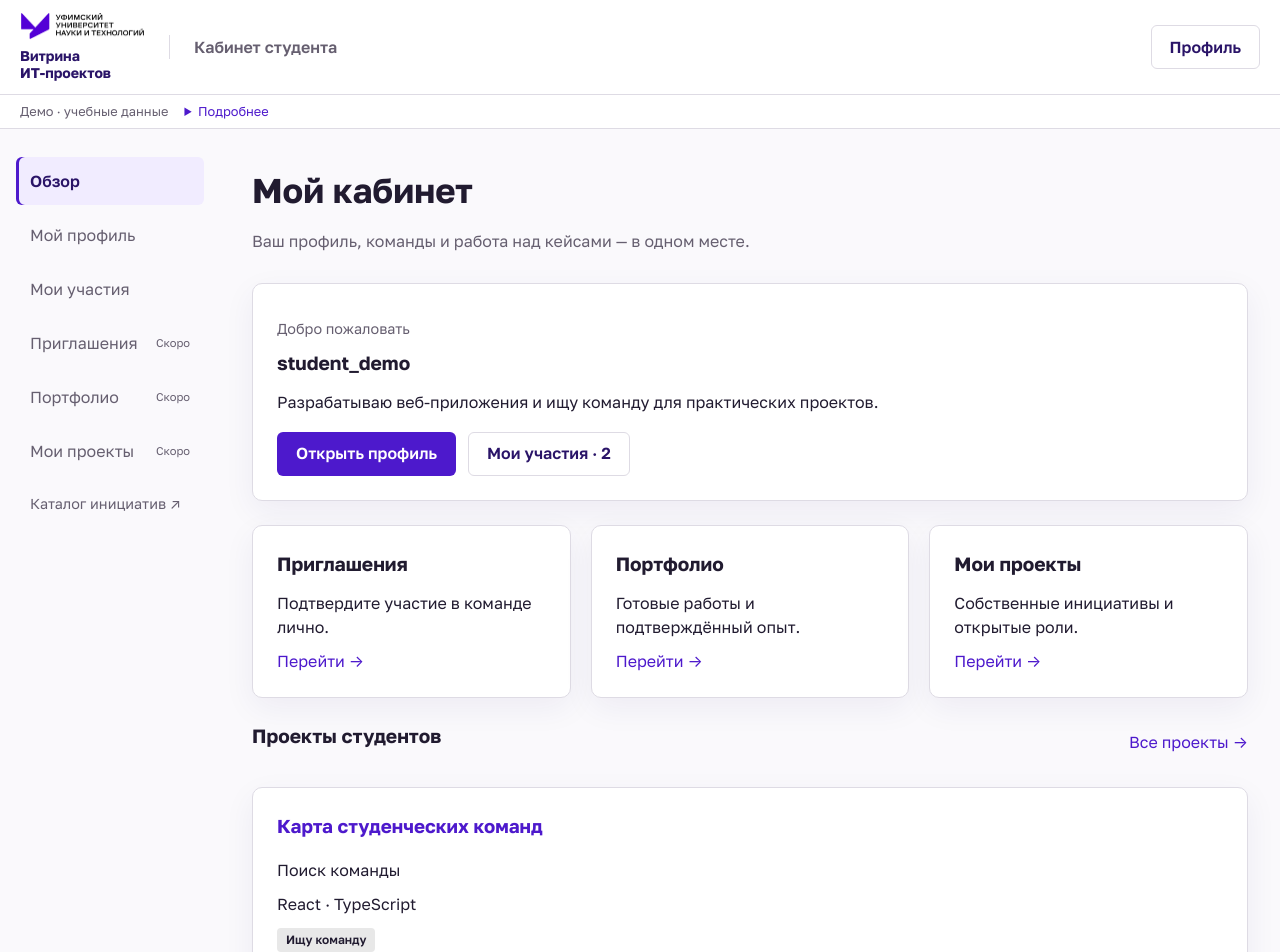
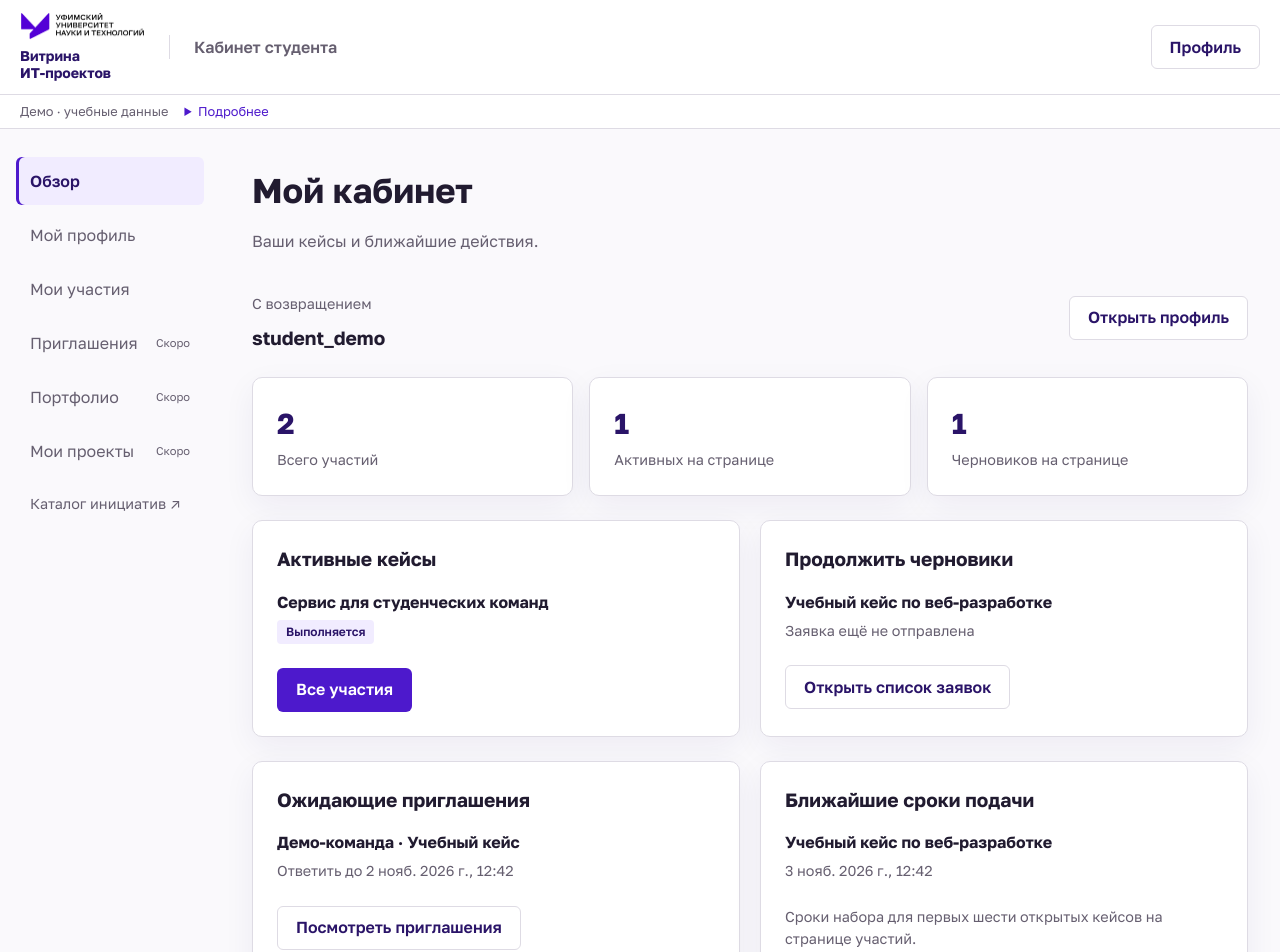
Before and after one commit to QualiMeter/Vitrina-proectov, a React (Vite) app in the folder frontend/: page /demo/student in a window 1280 px wide. Shown: the top 952 px of the page. Built offline with nearby package versions, Linux system fonts and the light colour scheme.

Commit message:
feat(student-dashboard): show cases, drafts, invitations and upcoming deadlines

```diff
--- a/frontend/src/features/student/DashboardPage.tsx
+++ b/frontend/src/features/student/DashboardPage.tsx
@@ -1,10 +1,73 @@
-import { Link } from "react-router-dom";
 import { Card } from "../../components/ui/Card";
 import { ButtonLink } from "../../components/ui/Button";
 import { StudentProjectsBlock } from "./StudentProjectsBlock";
 import { demoStudentProjects } from "./projectExamples";
-import { Load } from "./shared";
-import { useLoad, useStudent } from "./hooks";
+import { Load, Status } from "./shared";
+import { date, useLoad, useStudent } from "./hooks";
+import type * as C from "./contracts";
+
+function Signals({ items }: { items: C.MyCaseParticipation[] }) {
+  const { api, base } = useStudent();
+  const ids = items
+    .filter((x) => x.caseStatus === "REGISTRATION_OPEN")
+    .slice(0, 6)
+    .map((x) => x.caseId);
+  const state = useLoad(
+    () => api.dashboardSignals(ids),
+    `signals-${ids.join(",")}`,
+  );
+  return (
+    <Load state={state}>
+      {(data) => (
+        <div className="student-grid">
+          <Card>
+            <h2>Ожидающие приглашения</h2>
+            {data.pending.length ? (
+              <ul className="student-dashboard-list">
+                {data.pending.map((x) => (
+                  <li key={x.id}>
+                    <strong>{x.title}</strong>
+                    <span>Ответить до {date(x.expiresAt)}</span>
+                  </li>
+                ))}
+              </ul>
+            ) : (
+              <p className="student-note">Нет приглашений, ожидающих ответа.</p>
+            )}
+            {data.pendingPageOnly && (
+              <p className="student-note">
+                Показана первая страница приглашений.
+              </p>
+            )}
+            <ButtonLink variant="secondary" to={`${base}/invitations`}>
+              Посмотреть приглашения
+            </ButtonLink>
+          </Card>
+          <Card>
+            <h2>Ближайшие сроки подачи</h2>
+            {data.deadlines.length ? (
+              <ul className="student-dashboard-list">
+                {data.deadlines.map((x) => (
+                  <li key={x.id}>
+                    <strong>{x.title}</strong>
+                    <time dateTime={x.at}>{date(x.at)}</time>
+                  </li>
+                ))}
+              </ul>
+            ) : (
+              <p className="student-note">
+                Для загруженных кейсов нет предстоящих сроков подачи.
+              </p>
+            )}
+            <p className="student-note">
+              Сроки набора для первых шести открытых кейсов на странице участий.
+            </p>
+          </Card>
+        </div>
+      )}
+    </Load>
+  );
+}
 export function DashboardPage() {
   const { api, base, demo } = useStudent();
   const state = useLoad(
@@ -17,51 +80,92 @@ export function DashboardPage() {
   return (
     <>
       <h1>Мой кабинет</h1>
-      <p className="student-lead">
-        Ваш профиль, команды и работа над кейсами — в одном месте.
-      </p>
+      <p className="student-lead">Ваши кейсы и ближайшие действия.</p>
       <Load state={state}>
-        {({ profile, participations }) => (
+        {({ profile, participations }) => {
+          const active = participations.items.filter(
+            (x) =>
+              x.applicationStatus === "ADMITTED" &&
+              !["ELIMINATED", "EXCLUDED"].includes(
+                x.teamExecutionStatus ?? "",
+              ) &&
+              !["COMPLETED", "CANCELED", "FINAL_CLOSED"].includes(
+                x.caseStatus ?? "",
+              ),
+          );
+          const drafts = participations.items.filter(
+            (x) => x.applicationStatus === "DRAFT",
+          );
+          return (
             <>
-            <Card>
-              <p className="student-note">Добро пожаловать</p>
+              <div className="student-welcome">
+                <div>
+                  <p className="student-note">С возвращением</p>
                   <h2>{profile.nickname}</h2>
-              <p>
-                {profile.publicSummary ||
-                  "Добавьте информацию о себе в профиле."}
-              </p>
-              <div className="student-actions">
-                <ButtonLink to={`${base}/profile`}>Открыть профиль</ButtonLink>
-                <ButtonLink variant="secondary" to={`${base}/participations`}>
-                  Мои участия · {participations.total}
+                </div>
+                <ButtonLink variant="secondary" to={`${base}/profile`}>
+                  Открыть профиль
                 </ButtonLink>
               </div>
+              <div className="student-metrics" aria-label="Сводка участий">
+                <Card>
+                  <strong>{participations.total}</strong>
+                  <span>Всего участий</span>
                 </Card>
+                <Card>
+                  <strong>{active.length}</strong>
+                  <span>Активных на странице</span>
+                </Card>
+                <Card>
+                  <strong>{drafts.length}</strong>
+                  <span>Черновиков на странице</span>
+                </Card>
+              </div>
               <div className="student-grid">
-              {[
-                [
-                  "invitations",
-                  "Приглашения",
-                  "Подтвердите участие в команде лично.",
-                ],
-                [
-                  "portfolio",
-                  "Портфолио",
-                  "Готовые работы и подтверждённый опыт.",
-                ],
-                [
-                  "projects",
-                  "Мои проекты",
-                  "Собственные инициативы и открытые роли.",
-                ],
-              ].map(([path, title, description]) => (
-                <Card key={path}>
-                  <h2>{title}</h2>
-                  <p>{description}</p>
-                  <Link to={`${base}/${path}`}>Перейти →</Link>
+                <Card>
+                  <h2>Активные кейсы</h2>
+                  {active.length ? (
+                    <ul className="student-dashboard-list">
+                      {active.map((x) => (
+                        <li key={x.caseId}>
+                          <strong>{x.caseTitle}</strong>
+                          <Status value={x.caseStatus ?? x.applicationStatus} />
+                        </li>
+                      ))}
+                    </ul>
+                  ) : (
+                    <p>На этой странице активных кейсов нет.</p>
+                  )}
+                  <ButtonLink to={`${base}/participations`}>
+                    Все участия
+                  </ButtonLink>
                 </Card>
+                <Card>
+                  <h2>Продолжить черновики</h2>
+                  {drafts.length ? (
+                    <ul className="student-dashboard-list">
+                      {drafts.map((x) => (
+                        <li key={x.caseId}>
+                          <strong>{x.caseTitle}</strong>
+                          <span>Заявка ещё не отправлена</span>
+                        </li>
                       ))}
+                    </ul>
+                  ) : (
+                    <p>На этой странице черновиков нет.</p>
+                  )}
+                  <ButtonLink variant="secondary" to={`${base}/participations`}>
+                    Открыть список заявок
+                  </ButtonLink>
+                </Card>
               </div>
+              {participations.total > participations.pageSize && (
+                <p className="student-note">
+                  Сводка активных кейсов и черновиков относится к первой
+                  странице.
+                </p>
+              )}
+              <Signals items={participations.items} />
               {demo && (
                 <StudentProjectsBlock
                   projects={demoStudentProjects}
@@ -69,7 +173,8 @@ export function DashboardPage() {
                 />
               )}
             </>
-        )}
+          );
+        }}
       </Load>
     </>
   );
--- /dev/null
+++ b/frontend/src/features/student/dashboardSignals.ts
@@ -0,0 +1,47 @@
+import { apiRequest } from "../../api/client";
+import type * as C from "./contracts";
+
+/** A UI projection of existing contracts, not a new server DTO or endpoint. */
+export type DashboardSignals = {
+  pending: { id: string; title: string; expiresAt: string }[];
+  pendingPageOnly: boolean;
+  deadlines: { id: string; title: string; at: string }[];
+};
+export async function readDashboardSignals(
+  caseIds: string[],
+): Promise<DashboardSignals> {
+  const [inbox, ...cases] = await Promise.all([
+    apiRequest<C.TeamInvitationInboxResponse>(
+      "/api/v1/me/team-invitations?page=1&pageSize=20",
+      { cache: "no-store" },
+    ),
+    ...caseIds
+      .slice(0, 6)
+      .map((id) =>
+        apiRequest<C.CasePublicDetails>(
+          `/api/v1/public/cases/${encodeURIComponent(id)}`,
+          { cache: "no-store" },
+        ),
+      ),
+  ]);
+  return {
+    pending: inbox.items
+      .filter(
+        (x) => x.status === "PENDING" && Date.parse(x.expiresAt) > Date.now(),
+      )
+      .map((x) => ({
+        id: x.id,
+        title: `${x.teamName} · ${x.caseTitle}`,
+        expiresAt: x.expiresAt,
+      })),
+    pendingPageOnly: inbox.total > inbox.pageSize,
+    deadlines: cases
+      .filter(
+        (x) =>
+          x.status === "REGISTRATION_OPEN" &&
+          Date.parse(x.registrationDeadline) > Date.now(),
+      )
+      .map((x) => ({ id: x.id, title: x.title, at: x.registrationDeadline }))
+      .sort((a, b) => Date.parse(a.at) - Date.parse(b.at)),
+  };
+}
--- a/frontend/src/features/student/demo.ts
+++ b/frontend/src/features/student/demo.ts
@@ -51,6 +51,23 @@ export function createDemoGateway(): StudentGateway {
   ];
   const clone = <T>(value: T): T => structuredClone(value);
   return {
+    dashboardSignals: async () => ({
+      pending: [
+        {
+          id: "00000000-0000-4000-8000-000000000040",
+          title: "Демо-команда · Учебный кейс",
+          expiresAt: new Date(Date.now() + 2 * 86400000).toISOString(),
+        },
+      ],
+      pendingPageOnly: false,
+      deadlines: [
+        {
+          id: "00000000-0000-4000-8000-000000000011",
+          title: "Учебный кейс по веб-разработке",
+          at: new Date(Date.now() + 3 * 86400000).toISOString(),
+        },
+      ],
+    }),
     session: async () => ({
       user: {
         id: demoUserId,
--- a/frontend/src/features/student/gateway.ts
+++ b/frontend/src/features/student/gateway.ts
@@ -1,8 +1,13 @@
 import { apiRequest } from "../../api/client";
 import type * as C from "./contracts";
+import {
+  readDashboardSignals,
+  type DashboardSignals,
+} from "./dashboardSignals";
 
 /** Day 1 only. Use the cookie session owned by FE-C; no second login. */
 export interface StudentGateway {
+  dashboardSignals(caseIds: string[]): Promise<DashboardSignals>;
   session(): Promise<C.AuthSessionResponse>;
   profile(): Promise<C.StudentProfilePrivate>;
   updateProfile(
@@ -40,6 +45,7 @@ async function mutate<T>(
 const get = <T>(path: string) =>
   apiRequest<T>(`${root}${path}`, { cache: "no-store" });
 export const liveStudentGateway: StudentGateway = {
+  dashboardSignals: readDashboardSignals,
   session: () => get("/auth/me"),
   profile: () => get("/me/student-profile"),
   updateProfile: (body) => mutate("/me/student-profile", "PATCH", body),
```
Also changed, not shown: frontend/src/features/student/contracts.ts (+8 -0 lines), 1 other file (tests, documents, lock files or other folders). Lines whose indentation alone changed are shown as unchanged.
